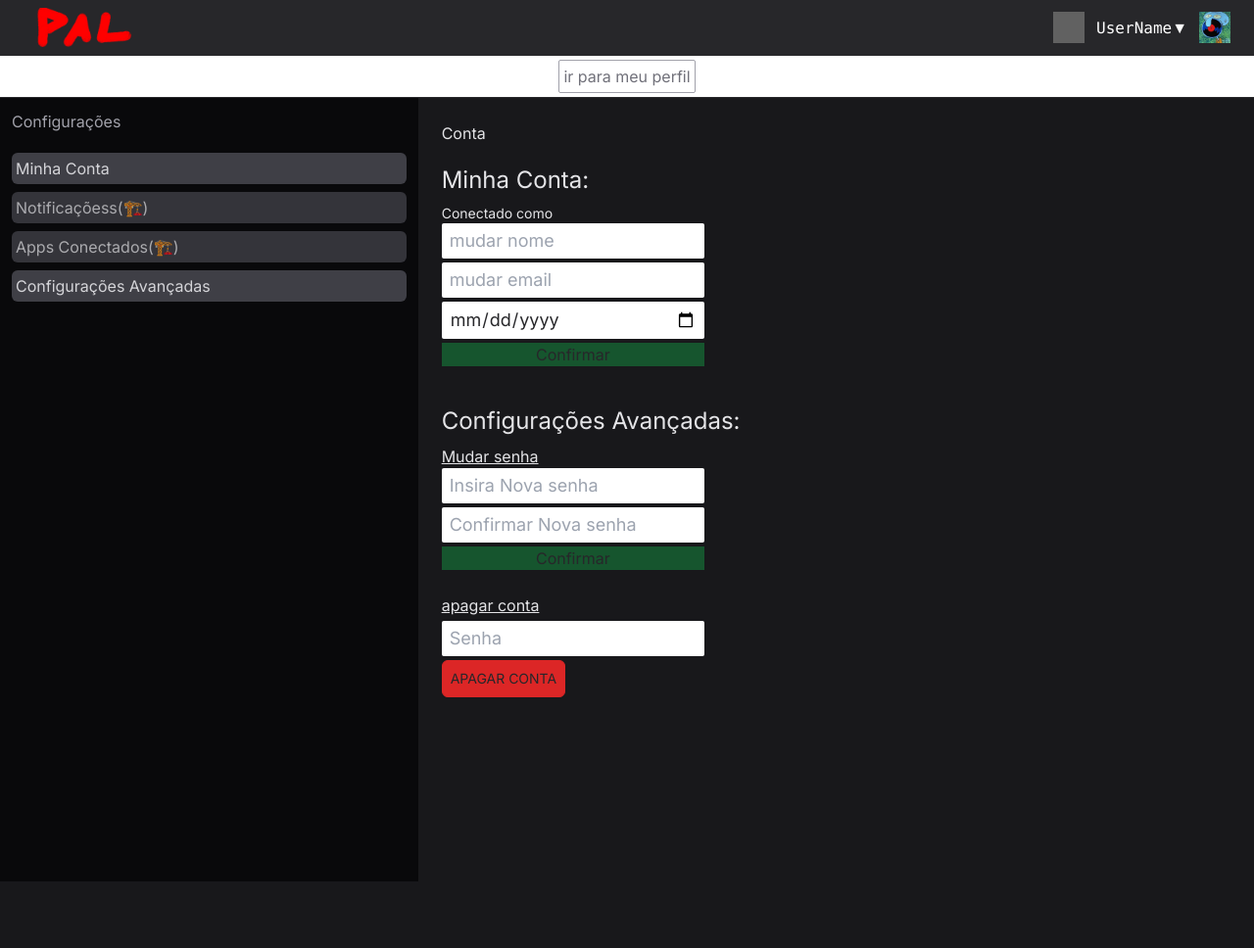
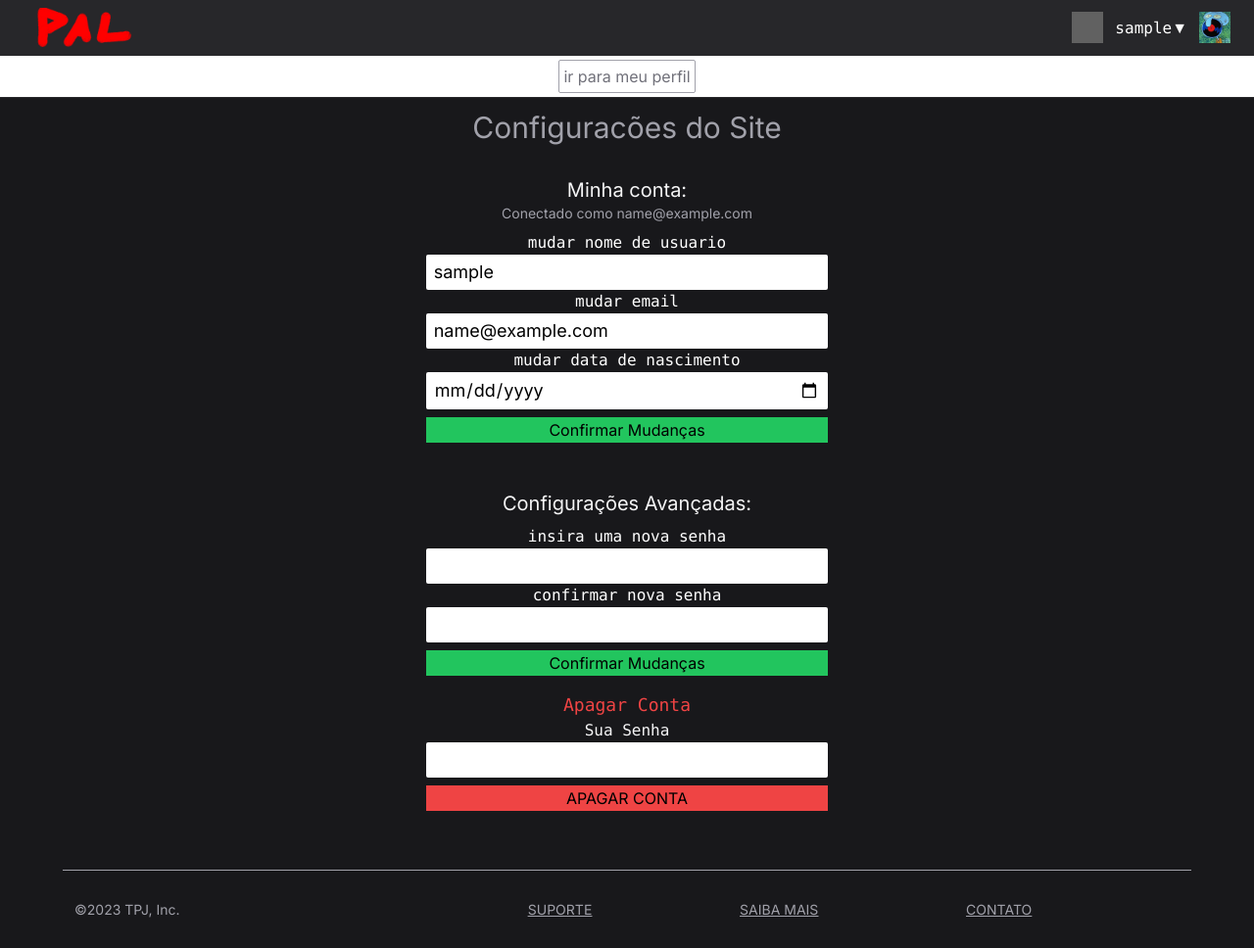
Before and after one commit to tpjEmpresa/PAL, a PHP site: page /PIT/configSite.php in a window 1280 px wide. Shown: the whole page at 98% size. Before the commit the page ends 900 px from the top, so only its background shows below. Run offline with PHP 8.4, Linux system fonts and the light colour scheme; the visitor is signed in with stand-in values (Sample User, id 1); tables that the repository leaves empty or names only in its code hold one stand-in row (values such as "Sample post"); data that the repository does not hold is empty; some libraries are stand-ins or nearby versions; grey boxes are pictures that could not be loaded.

Commit message:
quase la

```diff
--- a/configSite.php
+++ b/configSite.php
@@ -1,5 +1,22 @@
 <?php
+ob_start();
+include_once 'php/conexao.php';
+include_once 'php/cod_configSite.php';
 
+if(!isset($_SESSION['id_user'])){
+  $_SESSION = [];
+  $_SESSION['msg'] = '<script>alert("Erro: Necessário realizar o login para acessar a página!")</script>';
+  header("Location: index.php");
+  exit();
+}
+
+$query_usuario = "SELECT senha, nickName, dt_nascimento, email FROM User WHERE id_user = :id_user LIMIT 1";
+$result_usuario = $conn->prepare($query_usuario);
+$result_usuario->bindParam(':id_user', $_SESSION['id_user'], PDO::PARAM_STR);
+$result_usuario->execute();
+if (($result_usuario) AND ($result_usuario->rowCount() != 0)) {
+  $row_usuario = $result_usuario->fetch(PDO::FETCH_ASSOC);
+}
 ?>
 <!DOCTYPE html>
 <html lang="en">
@@ -24,6 +41,28 @@
 </head>
 <body>
 
+<?php
+    $dados = filter_input_array(INPUT_POST, FILTER_DEFAULT);
+    if (!empty($dados['EditUser'])) {
+        $_SESSION["dados"] = $dados;
+        header("Location: php/cod_configSite.php");
+    }
+    if (!empty($dados['EditSenha'])) {
+        $_SESSION["dados"] = $dados;
+        header("Location: php/cod_configSite.php");
+    }
+    if (!empty($dados['ApagarConta'])) {
+      $_SESSION["dados"] = $dados;
+      header("Location: php/cod_configSite.php");
+    }
+?>
+<?php
+    if(isset($_SESSION["msg"])){
+        echo $_SESSION["msg"];
+        unset($_SESSION["msg"]);
+    }
+?>
+
 <header class="sticky top-0 z-10">
   <nav class="flex justify-between p-2 px-2 sm:px-6 bg-zinc-800">
     <a href="index.php"><!--LINK PRA LOGO, N SEI PRA ONDE MANDA CPA A LADNING PAGE SL-->
@@ -44,7 +83,7 @@
 
         <!-- MENU DROP DOWN-->
         <div class="dropdown my-auto">
-          <button class="font-mono hover:bg-zinc-700 p-1">UserName<i>▼</i></button><!--NOME USER-->
+          <button class="font-mono hover:bg-zinc-700 p-1"><?php echo $_SESSION['nickName'];?><i>▼</i></button><!--NOME USER-->
 
           <div class="absolute bg-zinc-800  rounded-md border dropdown-menu opacity-0 invisible right-10 ">
             <ul class="text-sm font-medium">
@@ -87,75 +126,81 @@
   </div>
 </header>
 
-<main class="flex h-screen">
-  <div class="flex w-1/3 justify-center bg-zinc-950">
-    <div class="w-full  p-3 h-fit overflow-hidden">
-      <h1 class="font-medium text-zinc-400 pb-5">Configurações</h1>
+<main class="flex flex-col">
+  <h1 class="text-3xl text-zinc-400 text-center w-full  p-3">Configuracões do Site</h1>
 
-      <div class="grid gap-2 text-zinc-300 ">
-        <a class="bg-zinc-700 hover:bg-zinc-600 p-1 rounded-md hover:text-zinc-200"
-        href="#">Minha Conta</a>
+  <div class=" h-5"></div>
 
-        <a class="bg-zinc-700 opacity-80 hover:opacity-60 p-1 rounded-md hover:text-zinc-300 cursor-not-allowed" >Notificaçõess(🏗️)</a>
+  <div class="container  m-auto sm:w-1/3 text-zinc-100 text-center">
+    <h2 class="text-xl text-zinc-100">Minha conta:</h2>
+    <p class="text-sm text-zinc-400 ">Conectado como <?php echo $row_usuario['email'];?></p>
 
-        <a class="bg-zinc-700 opacity-80 hover:opacity-60 p-1 rounded-md hover:text-zinc-300 cursor-not-allowed" >Apps Conectados(🏗️)</a>
+    <form name="editUsuario" method="POST" action=""
+    class=" flex flex-col p-2 text-black">
+      <label for="" class="text-md text-white font-mono">mudar nome de usuario</label>
+      <input type="text" name="nickName" id="user" oninput=mascara_user()
+      class="px-2 rounded-sm p-1 text-lg" value="<?php echo $row_usuario['nickName'];?>" required>
 
-        <a class="bg-zinc-700 hover:bg-zinc-600 p-1 rounded-md hover:text-zinc-200 "
-        href="#">Configurações Avançadas</a>
-      </div>
-    </div>
+      <label for="" class="text-md text-white font-mono">mudar email</label>
+      <input type="text" name="email" id="email"
+      class="px-2 rounded-sm p-1 text-lg" value="<?php echo $row_usuario['email'];?>" required>
 
-  </div>
-  <div class="flex flex-1 bg-zinc-900 p-6 flex-col text-zinc-200">
-    <h1 class="font-medium pb-5">Conta</h1>
-    <div class="flex flex-col gap-10">
-      <div class="">
-        <h1 class="font-medium text-2xl pb-2">Minha Conta:</h1>
-        <p class="text-sm">Conectado como <?php echo $dados['emailV'];?></p>
-        <form name="editUsuario" method="POST" action="" class="flex flex-col gap-1 sm:w-1/3 text-zinc-800">
+      <label for="" class="text-md text-white font-mono">mudar data de nascimento</label>
+      <input type="date" name="dt_nascimento" max="9999-12-31" id=""
+      class="px-2 rounded-sm p-1 text-lg" value="<?php echo $row_usuario['dt_nascimento'];?>" required>
 
-          <input type="text" name="nickName" id="user" oninput=mascara_user() placeholder="mudar nome" class="px-2 rounded-sm p-1 text-lg" value="<?php if (isset($dados['nickName'])) {echo $dados['nickName'];} else{echo $dados['nickNameV'];}?>" required>
-
-          <input type="text" name="email" placeholder="mudar email" id="email" class="px-2 rounded-sm p-1 text-lg" value="<?php if (isset($dados['email'])) {echo $dados['email'];} else{echo $dados['emailV'];}
-            ?>" required>
-
-          <input type="date" name="dt_nascimento" max="9999-12-31" id="" class="px-2 rounded-sm p-1 text-lg" value="<?php if (isset($dados['dt_nascimento'])) {echo $dados['dt_nascimento'];} else{echo $dados['dt_nascimentoV'];}?>" required>
-
-          <input type="submit" value="Confirmar" name="EditUser" class="bg-green-800 hover:text-white transition-colors bg-opacity-80 hover:bg-opacity-100 cursor-pointer">
+      <input type="submit" value="Confirmar Mudanças" name="EditUser"
+      class="cursor-pointer bg-green-500 mt-2 border-green-500 border hover:border-white hover:text-white transition-colors">
 
     </form>
   </div>
 
-      <div>
-        <!--Configurações Avançadas:-->
-        <h1 class="font-medium text-2xl pb-2">Configurações Avançadas:</h1>
-        <div class="flex flex-col gap-6">
+  <div class=" h-10"></div>
 
-            <div class="text-zinc-800">
-              <h1 class="underline font-medium text-zinc-200">Mudar senha</h1>
-              <form name="editSenha" method="POST" action="" class="flex flex-col gap-1 sm:w-1/3 text-zinc-800">
-                <input type="password" placeholder="Insira Nova senha" name="Insenha" class="px-2 rounded-sm p-1 text-lg" required>
-                <input type="password" placeholder="Confirmar Nova senha" name="Cnsenha" class="px-2 rounded-sm p-1 text-lg" required>
-                <input type="submit" value="Confirmar" class="bg-green-800 hover:text-white transition-colors bg-opacity-80 hover:bg-opacity-100 cursor-pointer" name="EditSenha">
+  <div class="container  m-auto sm:w-1/3 text-zinc-100 text-center">
+    <h2 class="text-xl text-zinc-100">Configurações Avançadas:</h2>
+    <form name="editSenha" method="POST" action=""
+    class="flex flex-col p-2 text-black">
+      <label for="" class="text-md text-white font-mono">insira uma nova senha</label>
+      <input type="password"  name="Nsenha"
+      class="px-2 rounded-sm p-1 text-lg" required>
+      <label for="" class="text-md text-white font-mono">confirmar nova senha</label>
+      <input type="password"  name="Csenha"
+      class="px-2 rounded-sm p-1 text-lg" required>
+      <input type="submit" value="Confirmar Mudanças"
+      class="cursor-pointer bg-green-500 mt-2 border-green-500 border hover:border-white hover:text-white transition-colors" name="EditSenha">
     </form>
   </div>
 
+  <div class="container  m-auto sm:w-1/3 text-zinc-100 text-center">
+    <form name="apagarConta" method="POST" action="" class="flex flex-col p-2 text-black">
+      <label for="" class="text-lg text-red-500 font-mono">Apagar Conta</label>
+      <label for="" class="text-md text-zinc-100 font-mono">Sua Senha</label>
+      <input type="password"  name="Dsenha"
+      class="px-2 rounded-sm p-1 text-lg" required>
 
-            <div class="flex flex-col gap-1">
-                <h1 class="underline font-medium">apagar conta</h1>
-                <form name="apagarConta" method="POST" action="" class="flex flex-col gap-1 sm:w-1/3 text-zinc-800">
-                    <input type="password" placeholder="Senha" name="Dsenha" class="px-2 rounded-sm p-1 text-lg" required>
-                    <input type="submit" value="APAGAR CONTA" class="text-sm font-medium bg-red-600 hover:bg-red-700 border border-red-600 hover:border-white hover:text-white transition-all w-fit p-2 rounded-md cursor-pointer" name="ApagarConta">
+      <input type="submit" value="APAGAR CONTA"
+      class="cursor-pointer bg-red-500 mt-2 border-red-500 border hover:border-white hover:text-white transition-colors" name="ApagarConta">
     </form>
   </div>
 
+</main>
+<div class=" h-10"></div>
 
+<footer class="m-3 flex h-20 gap-10 border-t border-zinc-400 p-3 sm:mx-16">
+  <div class="flex gap-2 w-1/3">
+    <a href="" class="my-auto text-sm text-zinc-400">
+      <span> ©2023 TPJ, Inc.</span>
+    </a>
   </div>
+  <div class="my-auto w-full ">
+    <ul class="flex  text-zinc-400 justify-evenly text-sm">
+      <li class="underline hover:text-white"><a href="suporte.php">SUPORTE</a></li>
+      <li class="underline hover:text-white"><a href="saibaMais.php">SAIBA MAIS</a></li>
+      <li class="underline hover:text-white"><a href="contato.php">CONTATO</a></li>
+    </ul>
   </div>
-      </div>
-  </div>
-  </div>
-</main>
+</footer>
 <script src="mascara.js"></script>
 </body>
 </html>
--- a/perfil.php
+++ b/perfil.php
@@ -68,7 +68,7 @@ $query_jogo = "SELECT jogo, ranking FROM Jogo WHERE Id_perfil_fk = ".$row_usuari
 
         <!-- MENU DROP DOWN-->
         <div class="dropdown my-auto">
-          <button class="font-mono hover:bg-zinc-700 p-1">UserName<i>▼</i></button><!--NOME USER-->
+          <button class="font-mono hover:bg-zinc-700 p-1"><?php echo $_SESSION['nickName']; ?><i>▼</i></button><!--NOME USER-->
 
           <div class="absolute bg-zinc-800  rounded-md border dropdown-menu opacity-0 invisible right-10 ">
             <ul class="text-sm font-medium">
--- /dev/null
+++ b/php/cod_configSite.php
@@ -0,0 +1,156 @@
+<?php
+session_start();
+ob_start();
+include_once 'conexao.php';
+
+if(isset($_SESSION["dados"])){
+    $dados = $_SESSION["dados"];
+    unset($_SESSION["dados"]);
+}
+
+if (!empty($dados['EditUser'])) {
+    $empty_input = false;
+
+    $dados = array_map('trim', $dados);
+
+    $ano_td = date("Y");
+    $mes_td = date("m");
+    $dia_td = date("d");
+
+    $dia_user = substr($dados['dt_nascimento'], 8);
+    $mes_user = substr($dados['dt_nascimento'], 5, -3);
+    $ano_user = substr($dados['dt_nascimento'], 0, -6);
+
+    if ($mes_td > $mes_user){
+        $idade = ($ano_td - $ano_user);
+    }elseif ($mes_td == $mes_user and $dia_td >= $dia_user){
+        $idade = ($ano_td - $ano_user);
+    }else{
+        $idade = ($ano_td - $ano_user) - 1;
+    }
+
+    $query_usuario = 'SELECT id_user, email FROM user WHERE email =:email LIMIT 1';
+    $result_usuario = $conn->prepare($query_usuario);
+    $result_usuario->bindParam(':email', $dados['email'], PDO::PARAM_STR);
+    $result_usuario->execute();
+
+    if(($result_usuario) AND ($result_usuario->rowCount() != 0)){
+        $row_usuario = $result_usuario->fetch(PDO::FETCH_ASSOC);
+        if($row_usuario['id_user'] == $_SESSION['id_user']){
+          $email = 0;
+        }
+        else{
+            $email = 1;
+        }
+    }else{
+        $email = 0;
+    }
+
+    if (in_array("", $dados)) {
+        $empty_input = true;
+        $_SESSION["msg"] = '<script>alert("Erro: Necessário preencher todos campos")</script>';
+        header("Location: http://localhost/PIT/Sprint3/PAL/configSite.php");
+    }elseif(strlen($dados['nickName'])<3){
+        $empty_input = true;
+        $_SESSION["msg"] = '<script>alert("Erro: Nome de usuario curto")</script>';
+        header("Location: http://localhost/PIT/Sprint3/PAL/configSite.php");
+    }elseif (!filter_var($dados['email'], FILTER_VALIDATE_EMAIL)) {
+        $empty_input = true;
+        $_SESSION["msg"] = '<script>alert("Erro: Necessário preencher com e-mail válido")</script>';
+        header("Location: http://localhost/PIT/Sprint3/PAL/configSite.php");
+    }elseif($idade < 14){
+        $empty_input = true;
+        $_SESSION["msg"] = '<script>alert("Erro: Nescessário ter mais de 14 anos")</script>';
+        header("Location: http://localhost/PIT/Sprint3/PAL/configSite.php");
+    }elseif($email == 1){
+        $empty_input = true;
+        $_SESSION["msg"] = '<script>alert("Erro: Email já cadastrado")</script>';
+        header("Location: http://localhost/PIT/Sprint3/PAL/configSite.php");
+    }
+
+    if (!$empty_input) {
+        $query_up_usuario = "UPDATE User SET nickName = :nickName, dt_nascimento = :dt_nascimento, email = :email WHERE id_user = :id";
+        $edit_usuario = $conn->prepare($query_up_usuario);
+        $edit_usuario->bindParam(':nickName', $dados['nickName'], PDO::PARAM_STR);
+        $edit_usuario->bindParam(':dt_nascimento', $dados['dt_nascimento'], PDO::PARAM_STR);
+        $edit_usuario->bindParam(':email', $dados['email'], PDO::PARAM_STR);
+        $edit_usuario->bindParam(':id', $_SESSION['id_user'], PDO::PARAM_INT);
+        if($edit_usuario->execute()){
+            $_SESSION['nickName'] = $dados['nickName'];
+            header("Location: http://localhost/PIT/Sprint3/PAL/perfil.php");
+        }else{
+            $_SESSION["msg"] = '<script>alert("Erro: Informações não alteradas")</script>';
+            header("Location: http://localhost/PIT/Sprint3/PAL/configSite.php");
+        }
+    }
+}
+
+if (!empty($dados['EditSenha'])) {
+    $empty_inputS = false;
+
+    $dados = array_map('trim', $dados);
+
+    if (in_array("", $dados)) {
+        $empty_inputS = true;
+        $_SESSION["msg"] = '<script>alert("Erro: Necessário preencher todos campos")</script>';
+        header("Location: http://localhost/PIT/Sprint3/PAL/configSite.php");
+    }
+
+    if (!$empty_inputS) {
+        if ($dados['Nsenha'] == $dados['Csenha']){
+            $senhasub = md5($dados['Csenha']);
+            $query_up_usuario = "UPDATE User SET senha = :senha WHERE id_user = :id";
+            $edit_usuario = $conn->prepare($query_up_usuario);
+            $edit_usuario->bindParam(':senha', $senhasub, PDO::PARAM_STR);
+            $edit_usuario->bindParam(':id', $_SESSION['id_user'], PDO::PARAM_INT);
+            if($edit_usuario->execute()){
+                header("Location: http://localhost/PIT/Sprint3/PAL/perfil.php");
+            }else{
+                $_SESSION["msg"] = '<script>alert("Erro: Senha não alterada")</script>';
+                header("Location: http://localhost/PIT/Sprint3/PAL/configSite.php");
+            }
+        }else{
+            $_SESSION["msg"] = '<script>alert("Erro: As senhas não são iguais")</script>';
+            header("Location: http://localhost/PIT/Sprint3/PAL/configSite.php");
+        }
+    }
+}
+
+if (isset($dados["ApagarConta"])){
+    $query_perfil = "SELECT id_perfil FROM Perfil WHERE Id_user_fk = :id LIMIT 1";
+    $result_perfil = $conn->prepare($query_perfil);
+    $result_perfil->bindParam(':id', $_SESSION['id_user'], PDO::PARAM_STR);
+    $result_perfil->execute();
+    $row_perfil = $result_perfil->fetch(PDO::FETCH_ASSOC);
+
+    $query_usuario = "SELECT senha FROM User WHERE id_user = :id_user LIMIT 1";
+    $result_usuario = $conn->prepare($query_usuario);
+    $result_usuario->bindParam(':id_user', $_SESSION['id_user'], PDO::PARAM_STR);
+    $result_usuario->execute();
+    $row_usuario = $result_usuario->fetch(PDO::FETCH_ASSOC);
+
+    $dados['Dsenha'] = md5($dados['Dsenha']);
+    if($dados['Dsenha'] == $row_usuario['senha']){
+
+        $query_del_jogo = "DELETE FROM Jogo WHERE Id_perfil_fk = :id";
+        $edit_jogo = $conn->prepare($query_del_jogo);
+        $edit_jogo->bindParam(':id', $row_perfil['id_perfil'], PDO::PARAM_INT);
+        $edit_jogo->execute();
+
+        $query_del_jogo = "DELETE FROM Perfil WHERE Id_user_fk = :id";
+        $edit_jogo = $conn->prepare($query_del_jogo);
+        $edit_jogo->bindParam(':id', $_SESSION['id_user'], PDO::PARAM_INT);
+        $edit_jogo->execute();
+
+        $query_del_user = "DELETE FROM User WHERE id_user = :id";
+        $edit_user = $conn->prepare($query_del_user);
+        $edit_user->bindParam(':id', $_SESSION['id_user'], PDO::PARAM_INT);
+        if ($edit_user->execute()){
+            header("Location: logout.php");
+        }
+
+    }else{
+        $_SESSION["msg"] = '<script>alert("Erro: Senha inválida!")</script>';
+        header("Location: http://localhost/PIT/Sprint3/PAL/configSite.php");
+    }
+}
```
Also changed, not shown: busca.php (+54 -6 lines), editarPerfil.php (+3 -13 lines), php/cod_editarPerfil.php (+8 -8 lines), php/logout.php (added, +7 -0 lines). Lines whose indentation alone changed are shown as unchanged.
